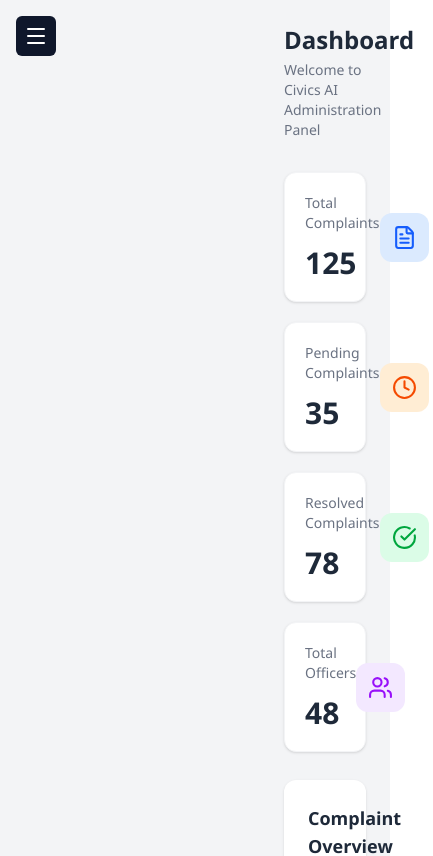
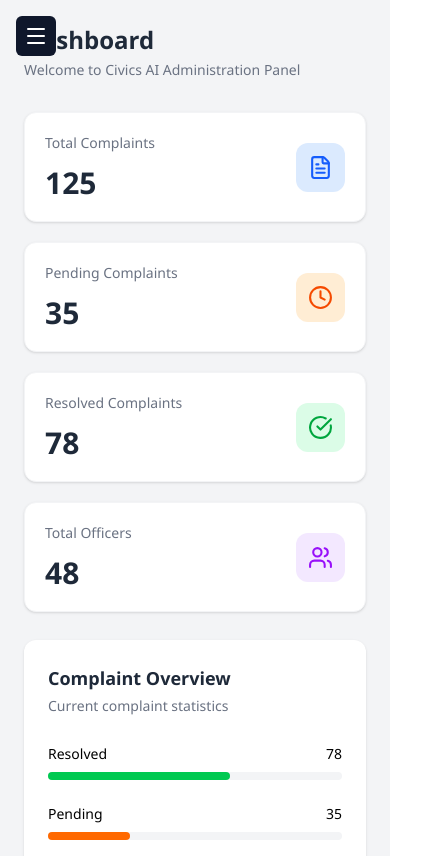
Before and after one commit to athulchandraa/Civic-AI, a React (Vite) app: page /admin in a window 390 px wide. Shown: the top 856 px of the page, 433 px wide, since content can reach past the window. Built offline with nearby package versions, Linux system fonts and the light colour scheme; a web font is replaced by a local one.

Commit message:
Add Responsive to admin Pannel

```diff
--- a/src/Admin/AdminDashboard.jsx
+++ b/src/Admin/AdminDashboard.jsx
@@ -48,7 +48,7 @@ const AdminDashboard = () => {
       <AdminSidebar />
 
       {/* Dashboard Content */}
-      <div className="flex-1 min-w-0 p-6 ml-65">
+      <div className="flex-1 min-w-0 p-6 md:ml-60">
 
         {/* Header */}
         <div className="mb-8">
--- a/src/Admin/ComplaintView.jsx
+++ b/src/Admin/ComplaintView.jsx
@@ -83,7 +83,7 @@ const ComplaintView = () => {
       <AdminSidebar />
 
       {/* Main Content */}
-      <div className="flex-1 min-w-0 p-6 ml-65">
+      <div className="flex-1 min-w-0 p-6 md:ml-60">
 
         {/* Header */}
         <div className="mb-7">
--- a/src/Admin/RtiManagement.jsx
+++ b/src/Admin/RtiManagement.jsx
@@ -124,7 +124,7 @@ const RtiManagement = () => {
     <div className="flex min-h-screen bg-gray-100">
       <AdminSidebar />
 
-      <main className="flex-1 p-5 md:p-8 overflow-x-hidden ml-65">
+      <main className="flex-1 p-5 md:p-8 overflow-x-hidden md:ml-60">
         <div className="mb-7">
           <h1 className="text-2xl font-bold text-gray-800">
             RTI Management
```
